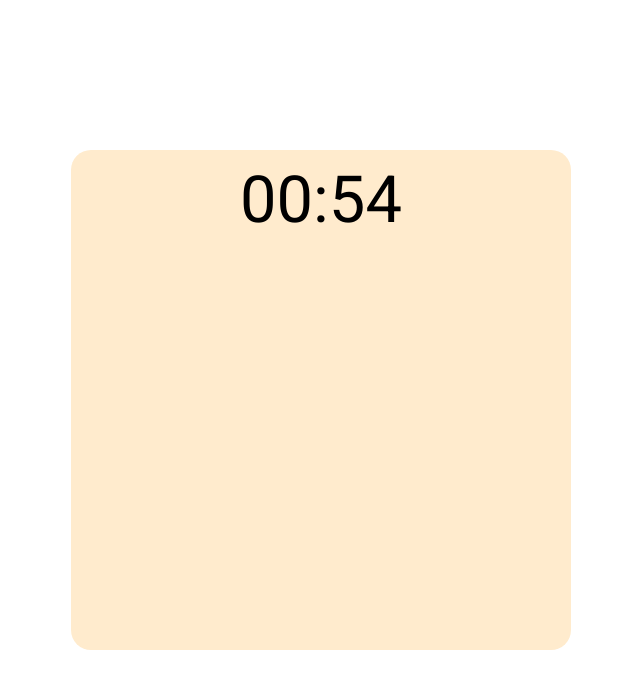
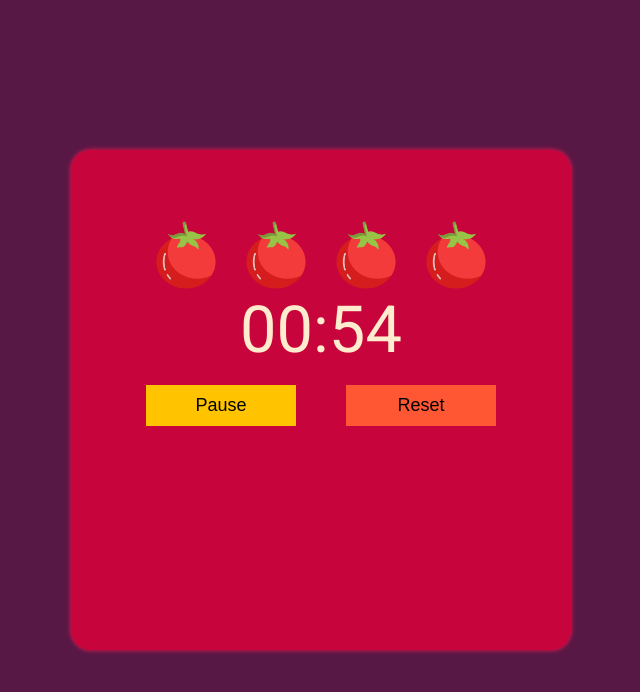
Before and after one commit to Darwin-F/pomodoro, an Angular app: page / in a window 1280 px wide. Shown: the top 692 px of the page, without its empty margins (319-959 px from the left). Built offline with nearby package versions, Linux system fonts and the light colour scheme.

Commit message:
updating css and adding pause and reset button

```diff
--- a/src/app/timer/timer.component.css
+++ b/src/app/timer/timer.component.css
@@ -0,0 +1,28 @@
+button {
+    margin: 25px;
+    width: 150px;
+    padding: 10px;
+    border:none;
+    cursor: pointer;
+    font-weight: 300;
+    font-size: large;
+    font-family:Arial, Helvetica, sans-serif;
+}
+#timer {
+    margin: 20px;
+}
+#image {
+    margin: 20px;
+}
+img {
+    margin: 5px;
+    padding: 5px;
+}
+
+#pause {
+    background-color: #FFC300;
+}
+
+#reset {
+    background-color: #FF5733;
+}
--- a/src/app/timer/timer.component.html
+++ b/src/app/timer/timer.component.html
@@ -1,3 +1,13 @@
-<div>
+<div id="image">
+    <img src="/assets/tomates.png" alt="image" width="70" height="70">
+    <img src="/assets/tomates.png" alt="image" width="70" height="70">
+    <img src="/assets/tomates.png" alt="image" width="70" height="70">
+    <img src="/assets/tomates.png" alt="image" width="70" height="70">
+</div>
+<div id="timer">
     <span id="time"></span>
 </div>
+<div id="button">
+    <button id="pause">Pause</button>
+    <button id="reset">Reset</button>
+</div>
--- a/src/app/timer/timer.component.ts
+++ b/src/app/timer/timer.component.ts
@@ -11,16 +11,37 @@ export class TimerComponent implements OnInit {
    }
 
   ngOnInit(): void {
+    let timerTravail : ReturnType<typeof setInterval>;
     let travail = true;
     let compteur = 0;
     let temps = 60;
     let display = <HTMLVideoElement>document.querySelector('#time');
-
+    let isPaused = false;
+    let buttonPaused = document.querySelector('#pause');
+    let buttonReset = document.querySelector('#reset');
+    buttonPaused?.addEventListener('click',() => {
+      isPaused = !isPaused;
+      if(isPaused) {
+        if(buttonPaused) buttonPaused.textContent = "Unpause";
+      }else {
+        if(buttonPaused) buttonPaused.textContent = "Pause";
+      }
+    });
+    buttonReset?.addEventListener('click', () => {
+      clearInterval(timerTravail);
+      compteur = 0;
+      travail = true;
+      temps = 60;
+      start(temps);
+    });
     function nextStep() {
         travail = !travail;
         compteur++;
+        if (compteur == 5) {
+          compteur = 0;
+        }
         if(travail) {
-          temps = 60;
+          temps = 60 * 25;
         }else if (!travail && compteur < 4) {
           temps = 60 * 5;
         }
@@ -30,8 +51,8 @@ export class TimerComponent implements OnInit {
         start(temps);
     }
     function start (temps : number) {
-      let timerTravail = setInterval ( () => {
-
+        timerTravail = setInterval ( () => {
+        if(!isPaused) {
           let minutes = Math.floor(temps / 60);
           let secondes = temps % 60;
           let valueMinutes = minutes < 10 ? '0' + minutes : minutes;
@@ -42,9 +63,9 @@ export class TimerComponent implements OnInit {
             clearInterval(timerTravail);
             nextStep();
           }
+        }
       },1000);
     }
-
     start(temps);
   }
 }
--- a/src/styles.css
+++ b/src/styles.css
@@ -1,11 +1,11 @@
 /* You can add global styles to this file, and also import other style files */
 
 html, body { height: 100%; }
-body { margin: 0; font-family: Roboto, "Helvetica Neue", sans-serif; display: flex;justify-content: center; align-items: center;}
+body { margin: 0; font-family: Roboto, "Helvetica Neue", sans-serif; display: flex;justify-content: center; align-items: center; background-color: #581845; color: blanchedalmond;}
 .block {
     width: 500px;
     height: 500px;
-    background-color: blanchedalmond;
-    box-shadow: blanchedalmond;
+    background-color: #c7053c;
+    box-shadow: 0px 0px 5px #fa1758;
     border-radius: 20px;
 }
```
Also changed, not shown: src/assets/tomates.png (added). Lines whose indentation alone changed are shown as unchanged.
